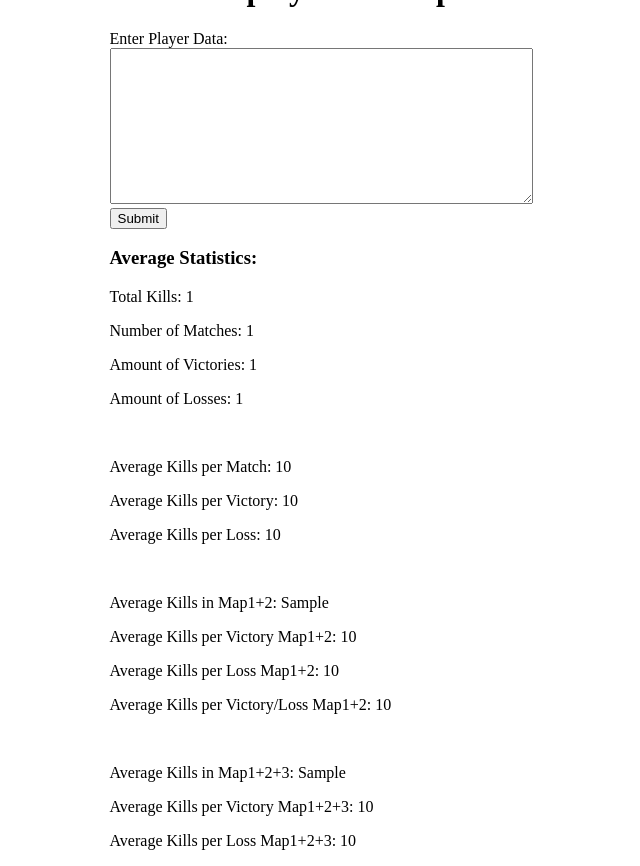
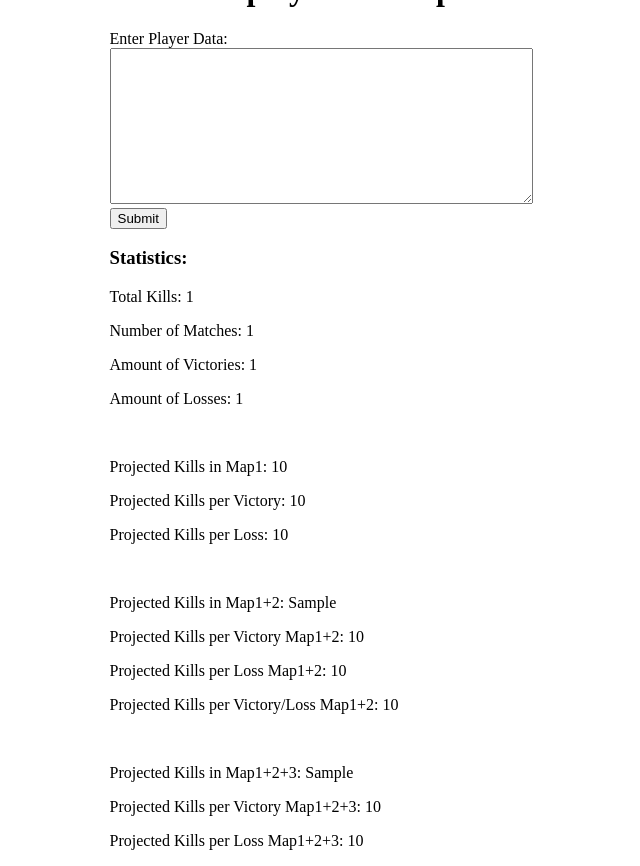
Before and after one commit to andytuantruong/LoL-Esports-KDA-extractor, a Flask app: template templates/index.html in a window 1280 px wide. Shown: the whole page, without its empty margins (319-959 px from the left). Run offline with Flask 3, Linux system fonts and the light colour scheme; the template is opened without the code that fills it: most values are stand-ins (such as "Sample title", 1, 10 or a date in 2020).

Commit message:
updated label from averages to projections

```diff
--- a/templates/index.html
+++ b/templates/index.html
@@ -2,7 +2,10 @@
 <html lang="en">
   <head>
     <title>Data Input</title>
-        <link rel="stylesheet" href="{{ url_for('static', filename='styles.css') }}">
+    <link
+      rel="stylesheet"
+      href="{{ url_for('static', filename='styles.css') }}"
+    />
   </head>
 
   <body>
@@ -10,30 +13,43 @@
       <h1>GOL.GG player data input</h1>
 
       <form id="dataForm" action="/process" method="POST">
-                <label for="data">Enter Player Data:</label><br>
-                <textarea id="data" name="data" rows="10" cols="50"></textarea><br>
-                <input type="submit" value="Submit">
+        <label for="data">Enter Player Data:</label><br />
+        <textarea id="data" name="data" rows="10" cols="50"></textarea><br />
+        <input type="submit" value="Submit" />
       </form>
 
       <div id="result">
-                <h3>Average Statistics:</h3>
+        <h3>Statistics:</h3>
         <p>Total Kills: {{ total_kills }}</p>
         <p>Number of Matches: {{ num_matches }}</p>
         <p>Amount of Victories: {{ num_victories }}</p>
         <p>Amount of Losses: {{ num_losses }}</p>
-                <br>
-                <p>Average Kills per Match: {{ average_kills }}</p>
-                <p>Average Kills per Victory: {{ average_victory_kills }}</p>
-                <p>Average Kills per Loss: {{ average_loss_kills }}</p>
-                <br>
-                <p>Average Kills in Map1+2: {{ kills_in_two_maps }}</p>
-                <p>Average Kills per Victory Map1+2: {{ average_victory_kills_two_maps }}</p>
-                <p>Average Kills per Loss Map1+2: {{ average_loss_kills_two_maps }}</p>
-                <p>Average Kills per Victory/Loss Map1+2: {{ average_split_kills_two_maps }}</p>
-                <br>
-                <p>Average Kills in Map1+2+3: {{ kills_in_three_maps }}</p>
-                <p>Average Kills per Victory Map1+2+3: {{ average_victory_kills_three_maps }}</p>
-                <p>Average Kills per Loss Map1+2+3: {{ average_loss_kills_three_maps }}</p>
+        <br />
+        <p>Projected Kills in Map1: {{ average_kills }}</p>
+        <p>Projected Kills per Victory: {{ average_victory_kills }}</p>
+        <p>Projected Kills per Loss: {{ average_loss_kills }}</p>
+        <br />
+        <p>Projected Kills in Map1+2: {{ kills_in_two_maps }}</p>
+        <p>
+          Projected Kills per Victory Map1+2: {{ average_victory_kills_two_maps
+          }}
+        </p>
+        <p>
+          Projected Kills per Loss Map1+2: {{ average_loss_kills_two_maps }}
+        </p>
+        <p>
+          Projected Kills per Victory/Loss Map1+2: {{
+          average_split_kills_two_maps }}
+        </p>
+        <br />
+        <p>Projected Kills in Map1+2+3: {{ kills_in_three_maps }}</p>
+        <p>
+          Projected Kills per Victory Map1+2+3: {{
+          average_victory_kills_three_maps }}
+        </p>
+        <p>
+          Projected Kills per Loss Map1+2+3: {{ average_loss_kills_three_maps }}
+        </p>
       </div>
     </div>
   </body>
```
Lines whose indentation alone changed are shown as unchanged.
